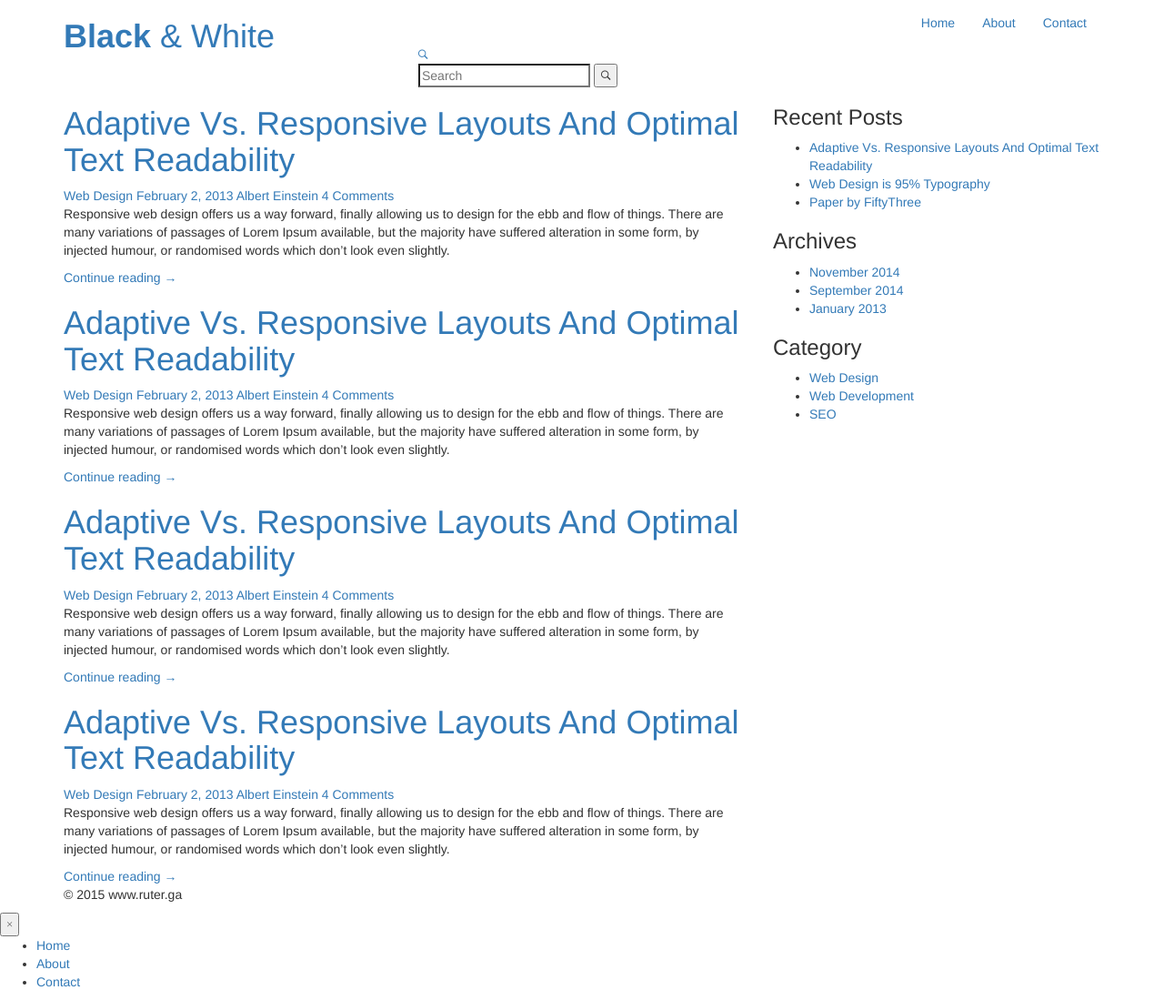
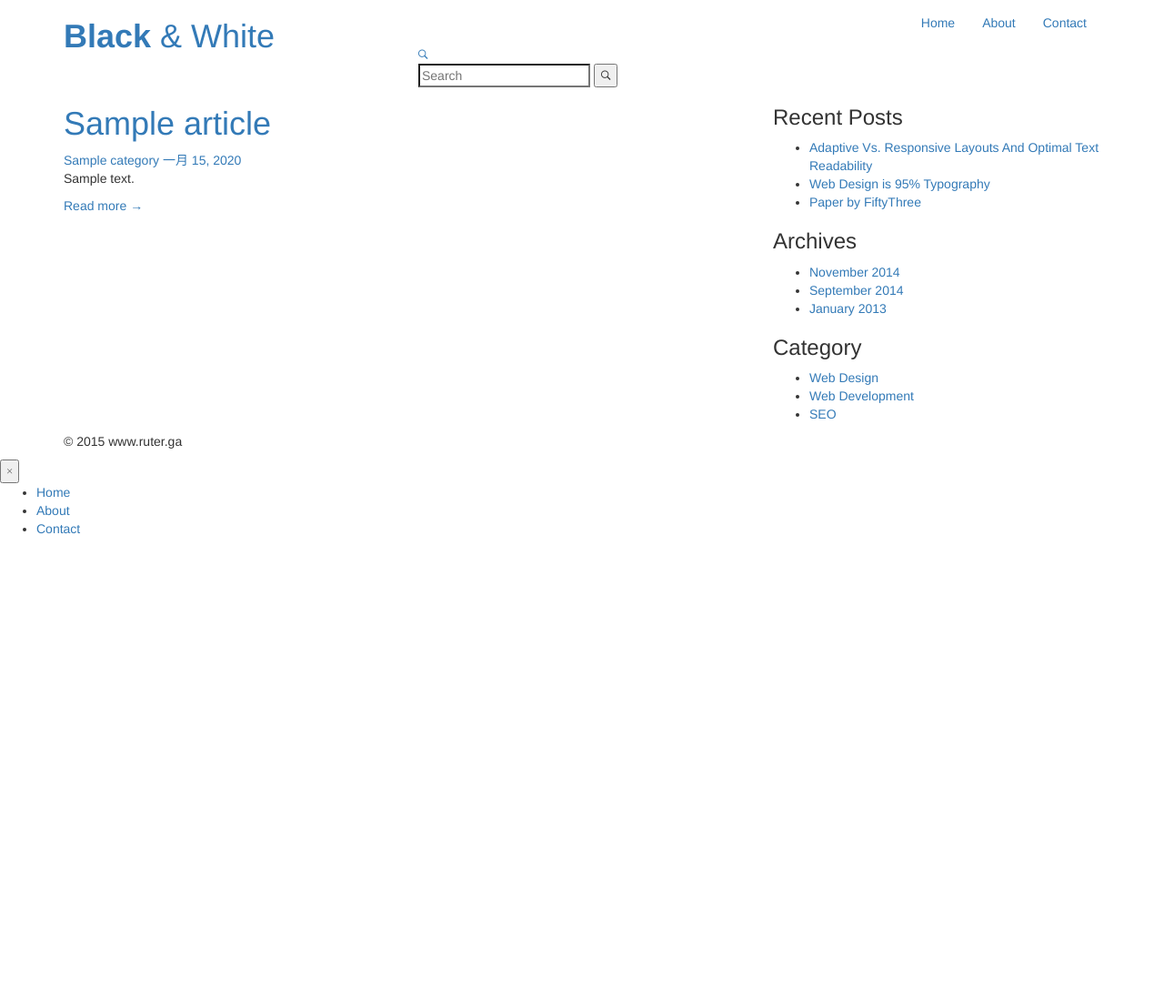
Before and after one commit to ruter/myBlog, a Django app: page / in a window 1280 px wide. Shown: the whole page at 91% size. After the commit the page ends 587 px from the top, so only its background shows below. Run offline with Django 3.2, Linux system fonts and the light colour scheme; tables that the repository leaves empty hold one stand-in row (values such as "Sample post"); some libraries are stand-ins or nearby versions; some web fonts are replaced.

Commit message:
Update templates

```diff
--- a/myBlog/templates/base.html
+++ b/myBlog/templates/base.html
@@ -49,7 +49,7 @@
 						<div id="header-search-box">
 							<a id="search-menu" href="#"><span id="search-icon" class="ion-ios-search-strong"></span></a>
 							<div id="search-form" class="search-form">
-								<form role="search" method="get" id="searchform" action="#">
+								<form role="search" method="get" id="searchform">
 									<input type="search" placeholder="Search" required>
 									<button type="submit"><span class="ion-ios-search-strong"></span></button>
 								</form>
--- a/myBlog/templates/contact.html
+++ b/myBlog/templates/contact.html
@@ -7,15 +7,13 @@
 			<div class="entry-content clearfix">
 				<form method="POST" class="contact-form">
 					{% csrf_token %}
-					<!--{{ form.as_p }}-->
-					<!--<input type="submit">-->
 					<div class="row">
 						<div class="col-md-6 col-md-offset-3">
 							<input type="text" name="userName" placeholder="Name" required>
 							<input type="email" name="email" placeholder="Email" required>
 							<input type="text" name="subject" placeholder="Subject" required>
 							<textarea name="message" rows="7" placeholder="Your Message" required></textarea>
-							<button class="btn-send btn-5 btn-5b ion-ios-paperplane"><span>Drop Me a Line</span></button>
+							<button class="btn-send btn-5 btn-5b ion-ios-paperplane"><span>Send</span></button>
 						</div>
 					</div>	<!-- row -->
 				</form>
--- a/myBlog/templates/index.html
+++ b/myBlog/templates/index.html
@@ -2,97 +2,9 @@
 
 {% block main %}
 	<main class="col-md-8">
-		<article class="post post-1">
-			<header class="entry-header">
-				<h1 class="entry-title">
-					<a href="single.html">Adaptive Vs. Responsive Layouts And Optimal Text Readability</a>
-				</h1>
-				<div class="entry-meta">
-					<span class="post-category"><a href="#">Web Design</a></span>
-
-					<span class="post-date"><a href="#"><time class="entry-date" datetime="2012-11-09T23:15:57+00:00">February 2, 2013</time></a></span>
-
-					<span class="post-author"><a href="#">Albert Einstein</a></span>
-
-					<span class="comments-link"><a href="#">4 Comments</a></span>
-				</div>
-			</header>
-			<div class="entry-content clearfix">
-				<p>Responsive web design offers us a way forward, finally allowing us to design for the ebb and flow of things. There are many variations of passages of Lorem Ipsum available, but the majority have suffered alteration in some form, by injected humour, or randomised words which don’t look even slightly.</p>
-				<div class="read-more cl-effect-14">
-					<a href="#" class="more-link">Continue reading <span class="meta-nav">→</span></a>
-				</div>
-			</div>
-		</article>
-
-		<article class="post post-2">
-			<header class="entry-header">
-				<h1 class="entry-title">
-					<a href="single.html">Adaptive Vs. Responsive Layouts And Optimal Text Readability</a>
-				</h1>
-				<div class="entry-meta">
-					<span class="post-category"><a href="#">Web Design</a></span>
-
-					<span class="post-date"><a href="#"><time class="entry-date" datetime="2012-11-09T23:15:57+00:00">February 2, 2013</time></a></span>
-
-					<span class="post-author"><a href="#">Albert Einstein</a></span>
-
-					<span class="comments-link"><a href="#">4 Comments</a></span>
-				</div>
-			</header>
-			<div class="entry-content clearfix">
-				<p>Responsive web design offers us a way forward, finally allowing us to design for the ebb and flow of things. There are many variations of passages of Lorem Ipsum available, but the majority have suffered alteration in some form, by injected humour, or randomised words which don’t look even slightly.</p>
-				<div class="read-more cl-effect-14">
-					<a href="#" class="more-link">Continue reading <span class="meta-nav">→</span></a>
-				</div>
-			</div>
-		</article>
-
-		<article class="post post-3">
-			<header class="entry-header">
-				<h1 class="entry-title">
-					<a href="single.html">Adaptive Vs. Responsive Layouts And Optimal Text Readability</a>
-				</h1>
-				<div class="entry-meta">
-					<span class="post-category"><a href="#">Web Design</a></span>
-
-					<span class="post-date"><a href="#"><time class="entry-date" datetime="2012-11-09T23:15:57+00:00">February 2, 2013</time></a></span>
-
-					<span class="post-author"><a href="#">Albert Einstein</a></span>
-
-					<span class="comments-link"><a href="#">4 Comments</a></span>
-				</div>
-			</header>
-			<div class="entry-content clearfix">
-				<p>Responsive web design offers us a way forward, finally allowing us to design for the ebb and flow of things. There are many variations of passages of Lorem Ipsum available, but the majority have suffered alteration in some form, by injected humour, or randomised words which don’t look even slightly.</p>
-				<div class="read-more cl-effect-14">
-					<a href="#" class="more-link">Continue reading <span class="meta-nav">→</span></a>
-				</div>
-			</div>
-		</article>
-
-		<article class="post post-4">
-			<header class="entry-header">
-				<h1 class="entry-title">
-					<a href="single.html">Adaptive Vs. Responsive Layouts And Optimal Text Readability</a>
-				</h1>
-				<div class="entry-meta">
-					<span class="post-category"><a href="#">Web Design</a></span>
-
-					<span class="post-date"><a href="#"><time class="entry-date" datetime="2012-11-09T23:15:57+00:00">February 2, 2013</time></a></span>
-
-					<span class="post-author"><a href="#">Albert Einstein</a></span>
-
-					<span class="comments-link"><a href="#">4 Comments</a></span>
-				</div>
-			</header>
-			<div class="entry-content clearfix">
-				<p>Responsive web design offers us a way forward, finally allowing us to design for the ebb and flow of things. There are many variations of passages of Lorem Ipsum available, but the majority have suffered alteration in some form, by injected humour, or randomised words which don’t look even slightly.</p>
-				<div class="read-more cl-effect-14">
-					<a href="#" class="more-link">Continue reading <span class="meta-nav">→</span></a>
-				</div>
-			</div>
-		</article>
+		{% for article in article_list %}
+			{% include "preview.html" %}
+		{% endfor %}
 	</main>
 {% endblock %}
 
--- /dev/null
+++ b/myBlog/templates/preview.html
@@ -0,0 +1,19 @@
+<article class="post post-1">
+    <header class="entry-header">
+        <h1 class="entry-title">
+            <a href="{% url 'blog' pk=article.pk %}">{{ article.title }}</a>
+        </h1>
+        <div class="entry-meta">
+            <span class="post-category"><a href="{% url 'category' cate=article.category %}">{{ article.category }}</a></span>
+            <span><a href="#">{{ article.date }}</a></span>
+        </div>
+    </header>
+    <div class="entry-content clearfix">
+        <p>
+            {{ article.content }}
+        </p>
+        <div class="read-more cl-effect-14">
+            <a href="{% url 'blog' pk=article.pk %}" class="more-link">Read more <span class="meta-nav">→</span></a>
+        </div>
+    </div>
+</article>
```
Also changed, not shown: myBlog/templates/single.html (+12 -11 lines), myBlog/templates/tag.html (added, +12 -0 lines).
